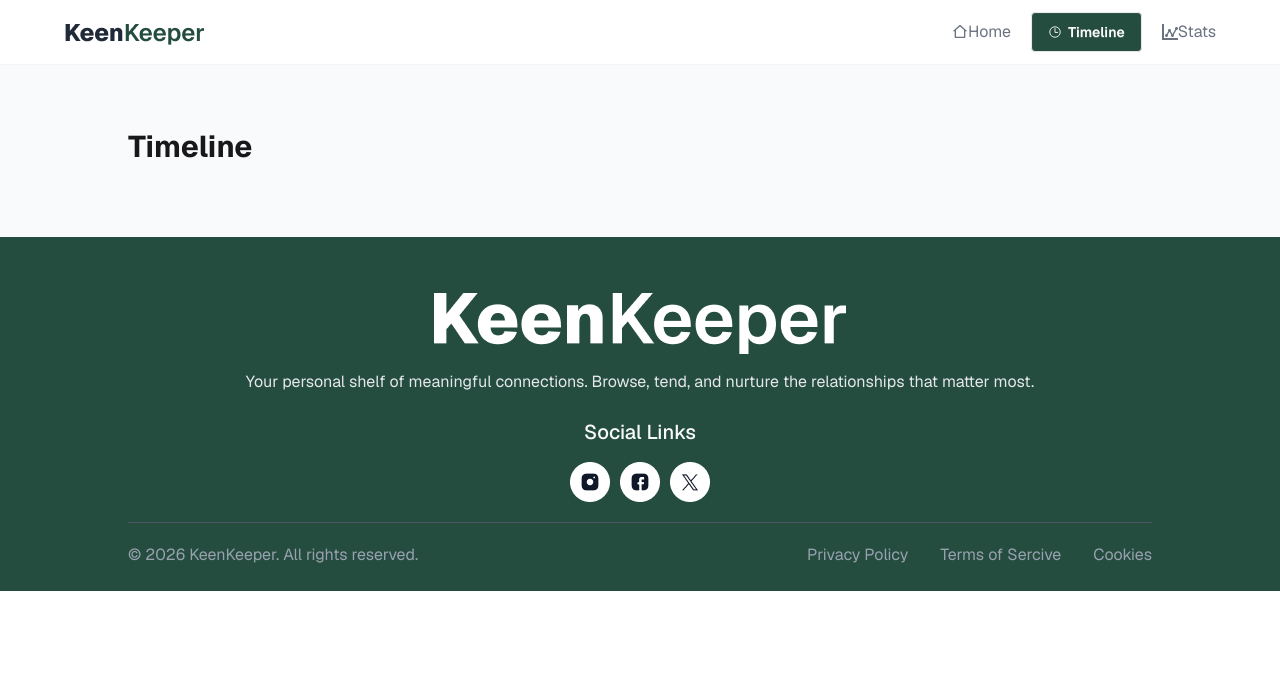
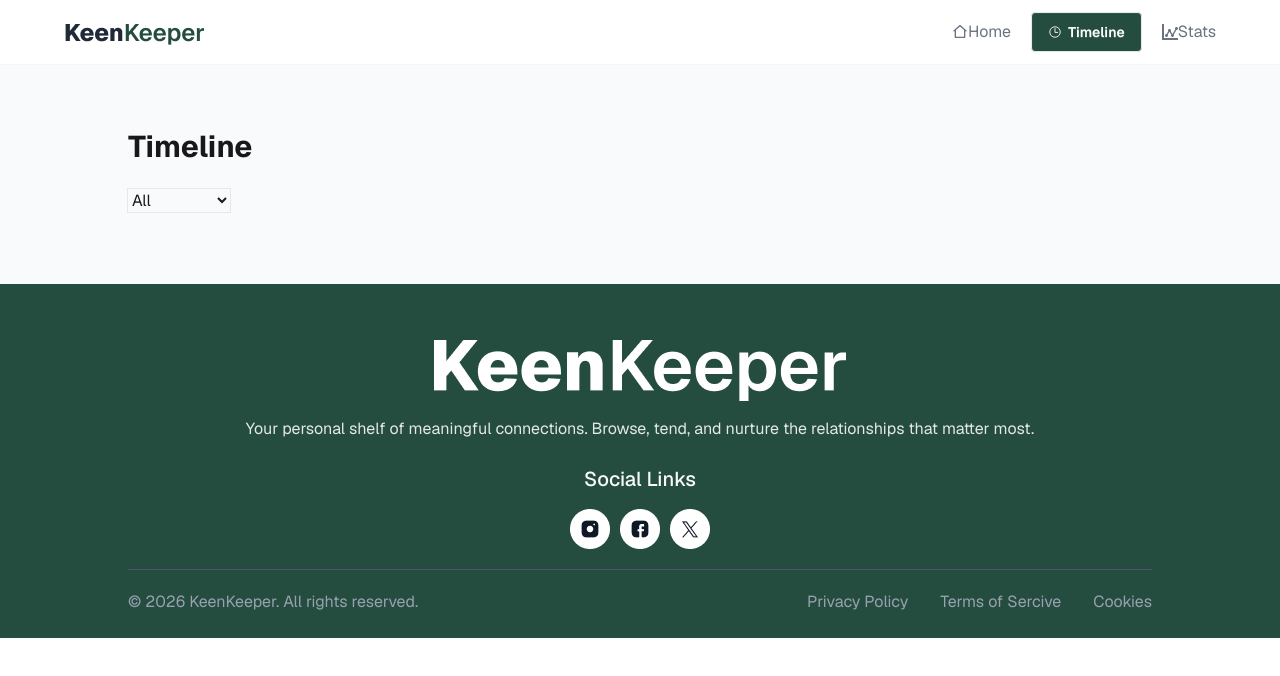
Before and after one commit to developeribrahim13/my-7th-assignment-keen-keeper, a React (Vite) app: page /timeline in a window 1280 px wide. Shown: the top 676 px of the page. Built offline with nearby package versions, Linux system fonts and the light colour scheme.

Commit message:
add filter options on the timeline components

```diff
--- a/src/components/pages/timelines/Timeline.jsx
+++ b/src/components/pages/timelines/Timeline.jsx
@@ -1,4 +1,4 @@
-import React, { useContext } from 'react';
+import React, { useContext, useState } from 'react';
 import { TimelineContext } from '../../../context/TimelineProvider';
 import call from "/assets/call.png";
 import text from "/assets/text.png";
@@ -6,12 +6,19 @@ import video from "/assets/video.png";
 
 const Timeline = () => {
     const {timeline} = useContext(TimelineContext)
+    const [filter,setFilter] = useState('All')
+    const displayFilter = filter=='All'?timeline:timeline.filter(item=>item.type.toLowerCase()==filter.toLowerCase())
     return (
         <div className=' bg-gray-50 pb-12 pt-16'>
             <div className='max-w-[80%] mx-auto'>
                 <h1 className='text-3xl font-bold mb-6'>Timeline</h1>
-
-            {timeline.map(item=>(
+                <select onChange={(e)=>setFilter(e.target.value)} className='w-1/10 mb-6 outline-1 outline-gray-200'>
+                    <option>All</option>
+                    <option>Call</option>
+                    <option>Text</option>
+                    <option>Vedio</option>
+                </select>
+            {displayFilter.map(item=>(
                 <div className='flex items-center gap-2 p-3 rounded-lg bg-white shadow mb-4'>
                     <img className='w-5' src={`${item.type=='call'?call:item.type=='vedio'?video:text}`}></img>
                     <div>
```
